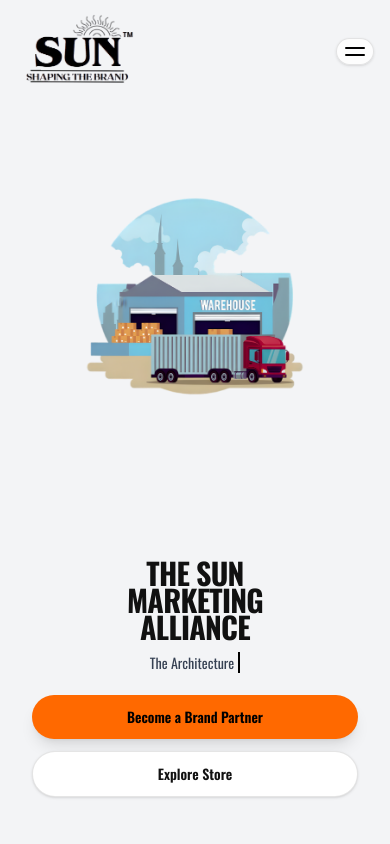
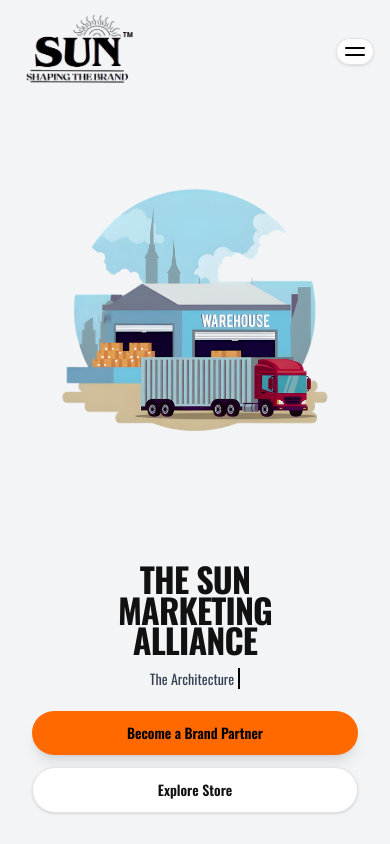
Before and after one commit to JaiSinghal14/sunmarketing, a Next.js app: page / in a window 390 px wide. Shown: the top 844 px of the page. Built offline with nearby package versions, Linux system fonts and the light colour scheme.

Commit message:
layout fix

```diff
--- a/app/page.tsx
+++ b/app/page.tsx
@@ -61,7 +61,7 @@
   min-h-[90vh] md:min-h-0
   max-w-[1400px] mx-auto
   mt-0 md:mt-4 mb-8 sm:mb-12 md:mb-16
-  gap-4 md:gap-16
+  gap-2 md:gap-16
   px-4 sm:px-6 md:px-10
   py-0 sm:py-2 md:py-10
   md:rounded-[32px]
@@ -78,7 +78,7 @@
       alt="TSMA Distribution"
       width={800}
       height={600}
-      className="block w-full max-w-[260px] sm:max-w-[340px] md:max-w-[520px] lg:w-[42vw] lg:max-w-[950px] h-auto"
+      className="block w-full max-w-[320px] sm:max-w-[440px] md:max-w-[620px] lg:max-w-[760px] xl:max-w-[840px] h-auto"
       priority
     />
   </Reveal>
@@ -95,8 +95,8 @@
           uppercase
           leading-[0.9]
           tracking-tight
-          text-[30px]
-          sm:text-[40px]
+          text-[34px]
+          sm:text-[44px]
           md:text-[72px]
           lg:text-[96px]
           xl:text-[110px]
```
